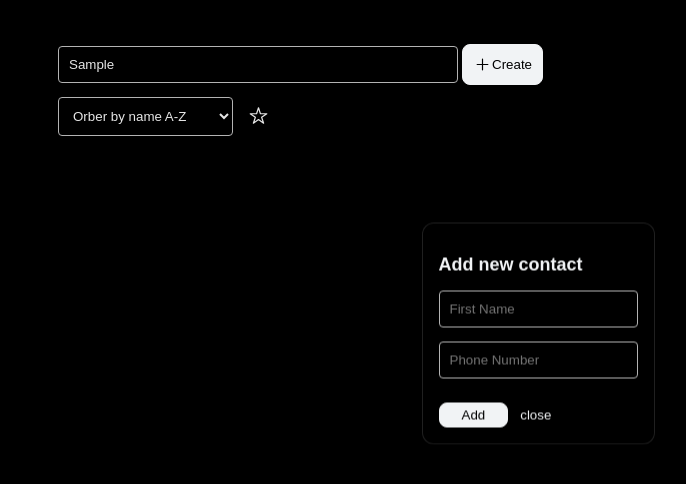
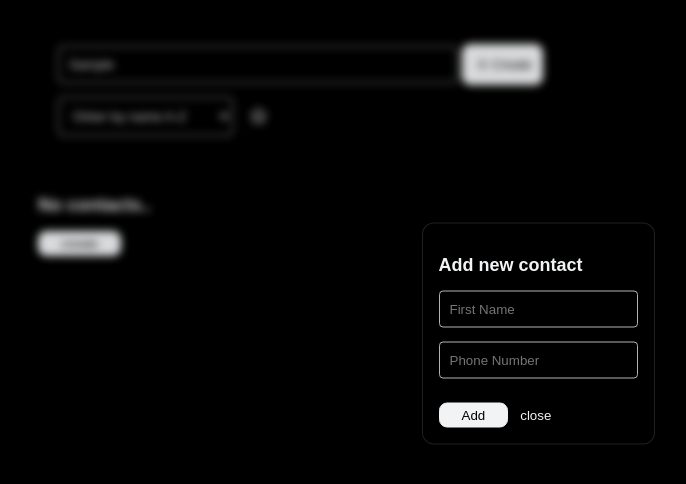
Before and after one commit to HermenegildoDaCruz/atomic-contacts, a React (Vite) app: page / in a window 1280 px wide. Both pictures are taken after typing "Sample" into the empty fields and a click on the button "Create". Shown: the top 484 px of the page, without its empty margins (102-788 px from the left). Built offline with nearby package versions, Linux system fonts and the light colour scheme; a web font is replaced by a local one.

Commit message:
Creating useContact hook and users  now can update their contacts

```diff
--- a/src/App.jsx
+++ b/src/App.jsx
@@ -1,97 +1,81 @@
-import Header from "./components/Header"
-import Contacts from "./components/Contacts"
-import NewContact from "./components/NewContact"
-import ConfirmDeletion from "./components/ConfirmDeletion"
-import { useState } from "react"
+import Backdrop from "./components/Backdrop";
+import Header from "./components/Header";
+import Contacts from "./components/Contacts";
+import NewContact from "./components/NewContact";
+import EditContact from "./components/EditContact";
+import ConfirmDeletion from "./components/ConfirmDeletion";
+import useContactHook from "./hooks/useContactHook";
 
 // GET CONTACTS STORAGED IN LOCALSTORAGE (CONTACTS, FAVORITES)
+const DEFAULT_CONTACT_STATE = {
+  selectedContactId: null,
+  isEditing: false,
+  isCreating: false,
+  isDeleting: false,
+  contacts: [],
+  favorites: [],
+  filter: "a-z",
+};
 
 function App() {
-  const [contactState, setContactState] = useState({
-    selectedContactId: null,
-    isEditing: false,
-    isCreating: false,
-    isDeleting: false,
-    contacts: [],
-    favorites: [],
-    filter: "a-z"
-  })
-
-  function handleAddContact (name, number){
-    const contact = {
-      id: Math.random(),
-      name: name,
-      number:number,
-    }
-    setContactState(prevContactState => {
-      return {
-        ...prevContactState,
-        contacts: [...prevContactState.contacts, contact],
-        isCreating: false
-      }
-    })
-  }
-
-  function handleDeleteContact(){
-    if (contactState.selectedContactId !== null){
-      setContactState(prevContactState => {
-        return {
-          ...prevContactState,
-          contacts: prevContactState.contacts.filter(contact => contact.id !== prevContactState.selectedContactId),
-          isDeleting: false
-        }
-      })
-    }
-  }
-  function handleStopCreating(){
-    setContactState(prevContactState => {
-      return {
-        ...prevContactState,
-        isCreating: false
-      }
-    })
-  }
-  function handleStartCreating(){
-    setContactState(prevContactState => {
-      return {
-        ...prevContactState,
-        isCreating: true,
-      }
-    })
-  }
-
-  function handleStartDeletion(id){
-    setContactState(prevContactState => {
-      return {
-        ...prevContactState,
-        isDeleting: true,
-        selectedContactId:id
-      }
-    })
-  }
-  function handleStopDeletion(){
-     setContactState(prevContactState => {
-      return {
-        ...prevContactState,
-        isDeleting: false,
-        selectedContactId: null
-      }
-    })
-  }
+  const {
+    contactState,
+    selectedContact,
+    handleAddContact,
+    handleStartCreating,
+    handleStopCreating,
+    handleDeleteContact,
+    handleStartDeleting,
+    handleStopDeleting,
+    handleEditContact,
+    handleStartEditing,
+    handleStopEditing,
+  } = useContactHook(DEFAULT_CONTACT_STATE);
 
   return (
     <>
-      <NewContact open = {contactState.isCreating} onAddContact={handleAddContact} onStopCreating = {handleStopCreating}/>
-      <ConfirmDeletion open = {contactState.isDeleting} onDelete={handleDeleteContact} onStopDeleting ={handleStopDeletion}/>
-      <Header onStartCreating = {handleStartCreating}></Header>
-      {contactState.contacts && <Contacts contacts = {contactState.contacts} onStartDeletion = {handleStartDeletion} />}
-      {/* {!contactState.contacts && <div>
-        <h2>No contact created.. </h2>
-        <button className="btn--primary">create</button>
-      </div> } */}
+      <Backdrop
+        isCreating={contactState.isCreating}
+        isEditing={contactState.isEditing}
+        isDeleting={contactState.isDeleting}
+      />
+      <NewContact
+        open={contactState.isCreating}
+        onAddContact={handleAddContact}
+        onStopCreating={handleStopCreating}
+      />
+      {selectedContact && (
+        <EditContact
+          open={contactState.isEditing}
+          contact={selectedContact}
+          onUpdateContact={handleEditContact}
+          onStopEditing={handleStopEditing}
+        />
+      )}
 
+      <ConfirmDeletion
+        open={contactState.isDeleting}
+        onDelete={handleDeleteContact}
+        onStopDeleting={handleStopDeleting}
+      />
+      <Header onStartCreating={handleStartCreating}/>
+      {contactState.contacts && (
+        <Contacts
+          contacts={contactState.contacts}
+          onStartDeletion={handleStartDeleting}
+          onStartEditing={handleStartEditing}
+        />
+      )}
+      {contactState.contacts.length === 0 && (
+        <div>
+          <h2>No contacts.. </h2>
+          <button className="btn--primary" onClick={handleStartCreating}>
+            create
+          </button>
+        </div>
+      )}
     </>
-  )
+  );
 }
 
-export default App
+export default App;
--- /dev/null
+++ b/src/components/Backdrop.jsx
@@ -0,0 +1,4 @@
+export default function Backdrop({ isCreating, isDeleting, isEditing }) {
+  let show = isCreating || isDeleting || isEditing ? true : false;
+  return <>{show && <div className="backdrop"></div>}</>;
+}
--- a/src/components/Contact.jsx
+++ b/src/components/Contact.jsx
@@ -1,5 +1,12 @@
-export default function Contact({contactId,contactName, contactNumber,onStartDeletion}){
-    return <div className="contact">
+export default function Contact({
+  contactId,
+  contactName,
+  contactNumber,
+  onStartDeletion,
+  onStartEditing,
+}) {
+  return (
+    <div className="contact">
       <div className="contact-cover">{contactName[0]}</div>
       <div className="contact-info">
         <div className="contact-header">
@@ -8,20 +15,25 @@ export default function Contact({contactId,contactName, contactNumber,onStartDel
             <span className="contact-number">{contactNumber}</span>
           </div>
           <button onClick={() => onStartDeletion(contactId)}>
-                    <ion-icon name="trash" className = "icon"></ion-icon>
+            <ion-icon name="trash" className="icon"></ion-icon>
           </button>
         </div>
         <div className="contact-btns">
-                <button className="btn--primary">Edit</button>
+          <button
+            className="btn--primary"
+            onClick={() => onStartEditing(contactId)}
+          >
+            Edit
+          </button>
           <button className="btn">
-                    <ion-icon name="copy-outline" className = "icon"></ion-icon>
+            <ion-icon name="copy-outline" className="icon"></ion-icon>
             {/* <ion-icon name="checkmark-outline" className = "icon"></ion-icon> */}
           </button>
           <button className="btn">
-                    <ion-icon name="star-outline" className = "icon"></ion-icon>
+            <ion-icon name="star-outline" className="icon"></ion-icon>
           </button>
         </div>
       </div>
     </div>
-
+  );
 }
--- a/src/components/Contacts.jsx
+++ b/src/components/Contacts.jsx
@@ -1,13 +1,23 @@
-import Contact from "./Contact"
+import Contact from "./Contact";
 
-export default function Contacts({contacts,onStartDeletion}){
-    return <div className="contacts">
-        {contacts && contacts.map(contact => <Contact
+export default function Contacts({
+  contacts,
+  onStartDeletion,
+  onStartEditing,
+}) {
+  return (
+    <div className="contacts">
+      {contacts &&
+        contacts.map((contact) => (
+          <Contact
             key={contact.id}
-            contactId = {contact.id}
+            contactId={contact.id}
             contactName={contact.name}
             contactNumber={contact.number}
-            onStartDeletion = {onStartDeletion}
-        />)}
+            onStartDeletion={onStartDeletion}
+            onStartEditing={onStartEditing}
+          />
+        ))}
     </div>
+  );
 }
--- a/src/components/EditContact.jsx
+++ b/src/components/EditContact.jsx
@@ -0,0 +1,53 @@
+import { useRef } from "react";
+import { hasEmptyFields } from "../utils/contactFormValidators";
+export default function EditContact({
+  open,
+  contact,
+  onUpdateContact,
+  onStopEditing,
+}) {
+  const name = useRef();
+  const number = useRef();
+
+  function handleUpdateContact() {
+    if (
+      hasEmptyFields(name, number)
+    ) {
+      alert("Fill all fields");
+    } else {
+      onUpdateContact(name.current.value, number.current.value);
+    }
+  }
+  return (
+    <dialog open={open} className="modal">
+      <div className="selected-contact-info">
+        <div className="contact-cover">{contact.name[0]}</div>
+        <span>{contact.name}.</span>
+      </div>
+      <div className="contact-form">
+        <input
+          ref={name}
+          type="text"
+          placeholder="First Name"
+          maxLength={20}
+          defaultValue={contact.name}
+        />
+        <input
+          ref={number}
+          type="number"
+          placeholder="Phone Number"
+          maxLength={9}
+          defaultValue={contact.number}
+        />
+      </div>
+      <div className="contact-btns">
+        <button className="btn--primary" onClick={handleUpdateContact}>
+          Update
+        </button>
+        <button className="btn" onClick={onStopEditing}>
+          close
+        </button>
+      </div>
+    </dialog>
+  );
+}
--- /dev/null
+++ b/src/hooks/useContactHook.js
@@ -0,0 +1,78 @@
+import { useReducer } from "react";
+import { contactReducer } from "../utils/contactReducer";
+
+export default function useContactHook(initialState) {
+    const [contactState, dispatch] = useReducer(contactReducer, initialState);
+
+    const selectedContact = contactState.selectedContactId !== null
+        ? contactState.contacts.filter((contact) => contact.id === contactState.selectedContactId)[0]:null;
+
+
+    function handleAddContact(name, number) {
+        dispatch({
+        type: "ADD_CONTACT",
+        contact: { name: name, number: number },
+        });
+    }
+
+    function handleStartCreating() {
+        dispatch({
+        type: "START_CREATING",
+        });
+    }
+
+    function handleStopCreating() {
+        dispatch({
+        type: "STOP_CREATING",
+        });
+    }
+
+    function handleDeleteContact() {
+        dispatch({
+        type: "DELETE_CONTACT",
+        });
+    }
+    function handleStartDeleting(id) {
+        dispatch({
+        type: "START_DELETING",
+        id: id,
+        });
+    }
+    function handleStopDeleting() {
+        dispatch({
+        type: "STOP_DELETING",
+        });
+    }
+    function handleEditContact(selectedContactName, selectedContactNumber) {
+        dispatch({
+        type: "UPDATE_CONTACT",
+        contact: { name: selectedContactName, number: selectedContactNumber },
+        });
+    }
+
+    function handleStartEditing(id) {
+        dispatch({
+        type: "START_UPDATING",
+        id: id,
+        });
+    }
+    function handleStopEditing() {
+        dispatch({
+        type: "STOP_UPDATING",
+        });
+    }
+
+    return {
+        contactState,
+        selectedContact,
+        handleAddContact,
+        handleStartCreating,
+        handleStopCreating,
+        handleDeleteContact,
+        handleStartDeleting,
+        handleStopDeleting,
+        handleEditContact,
+        handleStartEditing,
+        handleStopEditing
+    };
+}
--- a/src/style/index.css
+++ b/src/style/index.css
@@ -1,69 +1,70 @@
-@import url('https://fonts.googleapis.com/css2?family=Radio+Canada:ital,wght@0,300..700;1,300..700&display=swap');
-@import url('https://fonts.googleapis.com/css2?family=Leckerli+One&display=swap');
+@import url("https://fonts.googleapis.com/css2?family=Radio+Canada:ital,wght@0,300..700;1,300..700&display=swap");
+@import url("https://fonts.googleapis.com/css2?family=Leckerli+One&display=swap");
 
-html{
+html {
   font-size: 62.5%;
 }
 /* #f1f3f5*/
-body{
+body {
   font-family: "Radio Canada", sans-serif;
   font-size: 1.6rem;
   background-color: #000000;
-    color:  #e6e6e6;
+  color: #e6e6e6;
   max-width: 100rem;
   margin: 2.4rem auto;
 }
-h2{
+h2 {
   font-size: 1.8rem;
 }
-button{
+button {
   font-family: inherit;
   background-color: transparent;
   border: none;
   cursor: pointer;
 }
-input, select{
+input,
+select {
   font-family: inherit;
   background-color: transparent;
-    border: .2px solid #b3b3b3;
+  border: 0.2px solid #b3b3b3;
   color: inherit;
   border-radius: 4px;
   padding: 1rem;
 }
-option{
+option {
   background-color: #b3b3b3;
   color: #000;
-    padding: .4rem;
+  padding: 0.4rem;
 }
-.header{
+.header {
   display: flex;
   flex-direction: column;
   align-items: start;
   gap: 1.2rem;
   margin: 4.4rem 2rem;
 }
-.header-search-box{
+.header-search-box {
   display: flex;
-    gap: .4rem;
+  gap: 0.4rem;
   align-items: center;
 }
-.header .btn--primary{
+.header .btn--primary {
   padding: 1rem;
   display: flex;
   align-items: center;
   justify-content: space-around;
 }
-.header-filters-box{
+.header-filters-box {
   display: flex;
   align-items: center;
   gap: 1rem;
 }
-.search-input{
+.search-input {
   width: 40rem;
 }
-.contacts{
+.contacts {
   display: grid;
-    grid-template-columns: repeat(5,1fr);
+  grid-template-columns: repeat(5, 1fr);
   justify-items: center;
   row-gap: 1.4rem;
   column-gap: 2.4rem;
@@ -71,10 +72,10 @@ option{
 }
 .contact {
   display: flex;
-    gap: .8rem;
+  gap: 0.8rem;
   border-radius: 8px;
-    padding: .8rem;
-    border: .2px solid #b3b3b32d;
+  padding: 0.8rem;
+  border: 0.2px solid #b3b3b32d;
   width: 100%;
 }
 
@@ -84,7 +85,7 @@ option{
     border-radius: 50%;
 } */
 
-.contact-cover{
+.contact-cover {
   font-family: "Leckerli One", cursive;
   color: #000;
   background-color: #e6e6e6d5;
@@ -95,67 +96,86 @@ option{
   justify-content: center;
   align-items: center;
 }
-.contact-name{
+.contact-name {
   font-weight: 700;
 }
-.contact-number{
+.contact-number {
   font-size: 1.2rem;
   color: #b3b3b3;
 }
-.contact-info{
+.contact-info {
   display: flex;
   flex-direction: column;
-    gap: .2rem;
+  gap: 0.2rem;
 }
-.contact-header{
+.selected-contact-info {
+  display: flex;
+  align-items: center;
+  gap: 0.8rem;
+  margin-bottom: 1.6rem;
+}
+.selected-contact-info span {
+  font-weight: 700;
+}
+.contact-header {
   display: flex;
   justify-content: space-between;
 }
-.contact-header span{
+.contact-header span {
   display: block;
 }
-.contact-header .icon{
-    margin-top: .4rem;
+.contact-header .icon {
+  margin-top: 0.4rem;
 }
-.contact-btns{
+.contact-btns {
   margin-top: 1.4rem;
-    gap: .6rem;
+  gap: 0.6rem;
   display: flex;
   align-items: center;
 }
-.contact-form{
+.contact-form {
   display: flex;
   flex-direction: column;
   gap: 1.4rem;
   margin-bottom: 2.4rem;
 }
-.modal{
+.modal {
   top: 50%;
   transform: translateY(-80%);
   background-color: #00000018;
-    backdrop-filter: blur(10px);
   color: #f1f3f5;
-    border: .2px solid #b3b3b32d;
+  border: 0.2px solid #b3b3b32d;
   border-radius: 12px;
   z-index: 2;
 }
-.btn--primary{
+.btn--primary {
   background-color: #f1f3f5;
   color: #000;
   border-radius: 8px;
-    padding: .4rem 2.2rem;
+  padding: 0.4rem 2.2rem;
   transition: all 300ms ease-in;
-    border: .4px solid #f1f3f5;
+  border: 0.4px solid #f1f3f5;
 }
-.edit-btn:hover,.edit-btn:active{
+.edit-btn:hover,
+.edit-btn:active {
   background-color: transparent;
   color: #f1f3f5;
 }
-.btn{
+.btn {
   color: inherit;
 }
-.icon{
+.icon {
   height: 1.9rem;
   width: 1.9rem;
   cursor: pointer;
 }
+.backdrop {
+  position: fixed;
+  background-color: rgba(0, 0, 0, 0.1);
+  backdrop-filter: blur(4px);
+  top: 0;
+  left: 0;
+  width: 100%;
+  height: 100%;
+  z-index: 2;
+}
--- /dev/null
+++ b/src/utils/contactFormValidators.js
@@ -0,0 +1,9 @@
+// only receives refs
+export function hasEmptyFields(name, number){
+    if (name.current.value.trim().length === 0 ||
+      number.current.value.trim().length === 0){
+        return true
+    }else{
+        return false
+    }
+}
--- /dev/null
+++ b/src/utils/contactReducer.js
@@ -0,0 +1,82 @@
+// (contactState) Reducer function:
+export function contactReducer(contactState,action){
+
+    if (action.type === "ADD_CONTACT"){
+        const contact = {
+            id: Math.random(),
+            name: action.contact.name,
+            number: action.contact.number,
+        }
+        return {
+            ...contactState,
+            contacts: [...contactState.contacts, contact],
+            isCreating: false
+        }
+    }
+
+    if (action.type === "START_CREATING"){
+        return {
+            ...contactState,
+            isCreating: true,
+        }
+    }
+
+    if (action.type === "STOP_CREATING"){
+        return {
+            ...contactState,
+            isCreating: false
+        }
+    }
+
+    if (action.type === "UPDATE_CONTACT"){
+        return {
+        ...contactState,
+        isEditing:false,
+        contacts: [...contactState.contacts.map(contact => contact.id === contactState.selectedContactId ? {...contact, name:action.contact.name, number:action.contact.number}:contact) ],
+        selectedContactId:null
+      }
+    }
+
+    if (action.type === "START_UPDATING"){
+        return {
+            ...contactState,
+            isEditing: true,
+            selectedContactId:action.id
+      }
+    }
+
+    if (action.type === "STOP_UPDATING"){
+        return {
+            ...contactState,
+            isEditing: false,
+            selectedContactId:null
+      }
+    }
+
+    if (action.type === "DELETE_CONTACT"){
+        if (contactState.selectedContactId !== null){
+        return {
+            ...contactState,
+            contacts: contactState.contacts.filter(contact => contact.id !== contactState.selectedContactId),
+            isDeleting: false
+            }
+        }
+    }
+
+    if (action.type === "START_DELETING"){
+        return {
+        ...contactState,
+        isDeleting: true,
+        selectedContactId: action.id
+      }
+    }
+
+    if (action.type === "STOP_DELETING"){
+        return {
+        ...contactState,
+        isDeleting: false,
+        selectedContactId:null
+      }
+    }
+    return contactState
+}
```
Also changed, not shown: src/components/ConfirmDeletion.jsx (+13 -8 lines), src/components/Header.jsx (+11 -4 lines), src/components/NewContact.jsx (+30 -16 lines). Lines whose indentation alone changed are shown as unchanged.
